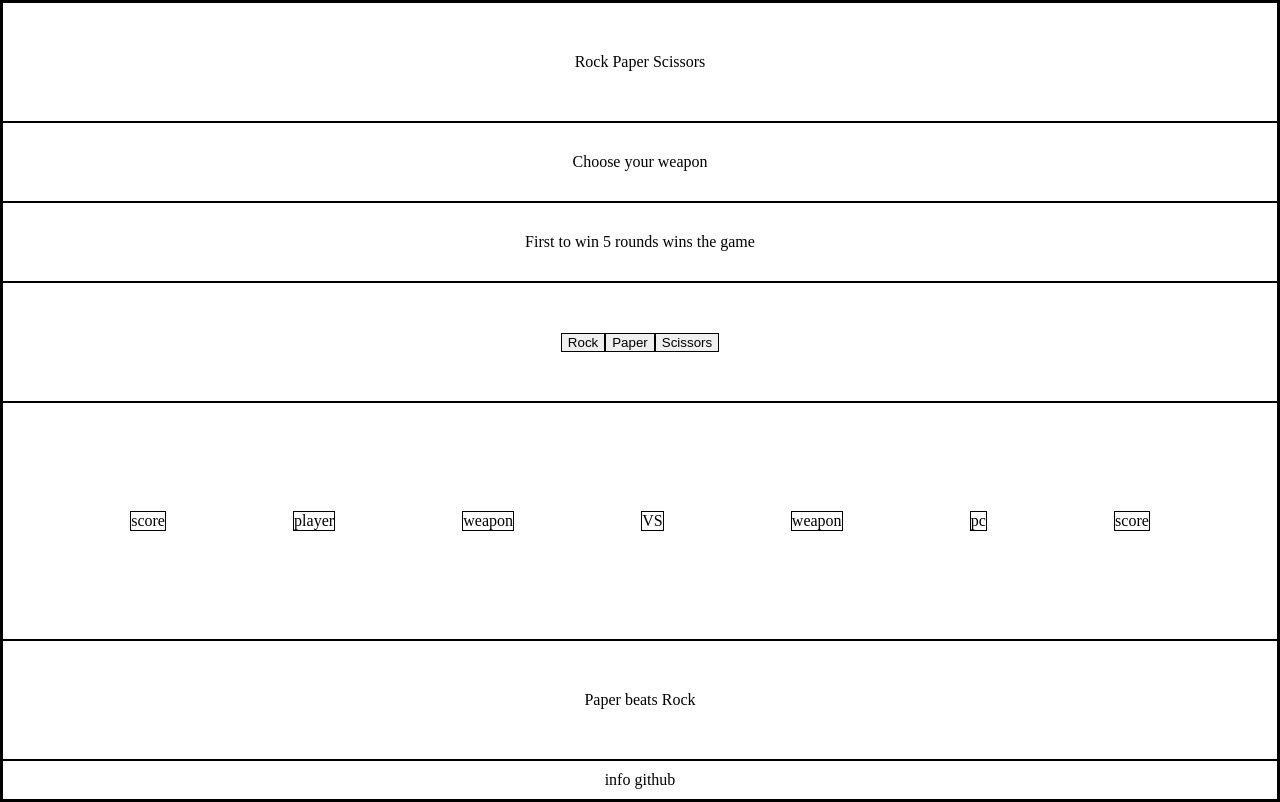
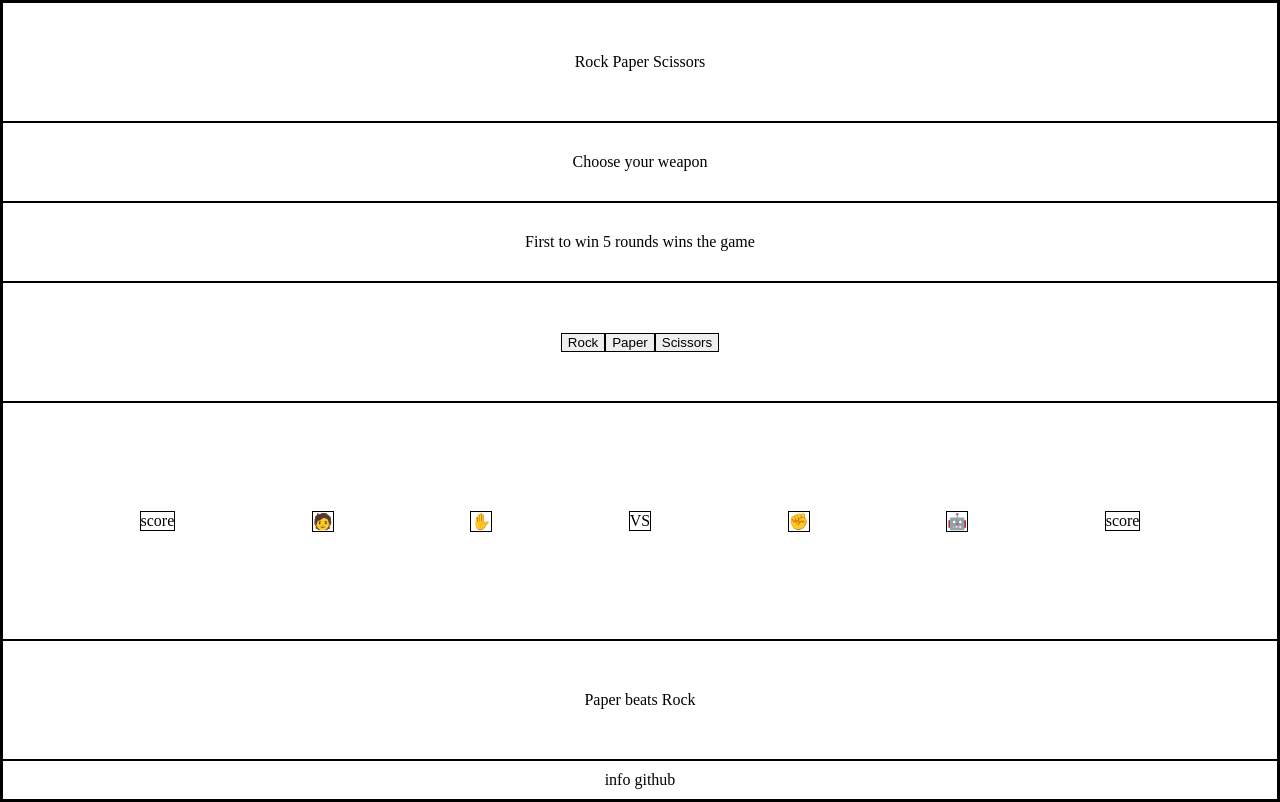
Before and after one commit to MorelliCode/rock-paper-scissors, a plain HTML site: page index.html in a window 1280 px wide. Drawn offline with Linux system fonts and the light colour scheme.

Commit message:
Add emojis to .thumbnail and .selection divs

```diff
--- a/index.html
+++ b/index.html
@@ -18,11 +18,11 @@
     </div>
     <div class="ui">
         <div class="player score"> score</div>
-        <div class="player thumbnail">player </div>
-        <div class=" player selection">weapon </div>
+        <div class="player thumbnail">🧑</div>
+        <div class=" player selection">✋</div>
         <div class="vs"> VS</div>
-        <div class="pc selection"> weapon</div>
-        <div class=" pc thumbnail"> pc</div>
+        <div class="pc selection">✊</div>
+        <div class=" pc thumbnail">🤖</div>
         <div class=" pc score"> score</div>
     </div>
     <div class="message">Paper beats Rock</div>
```
